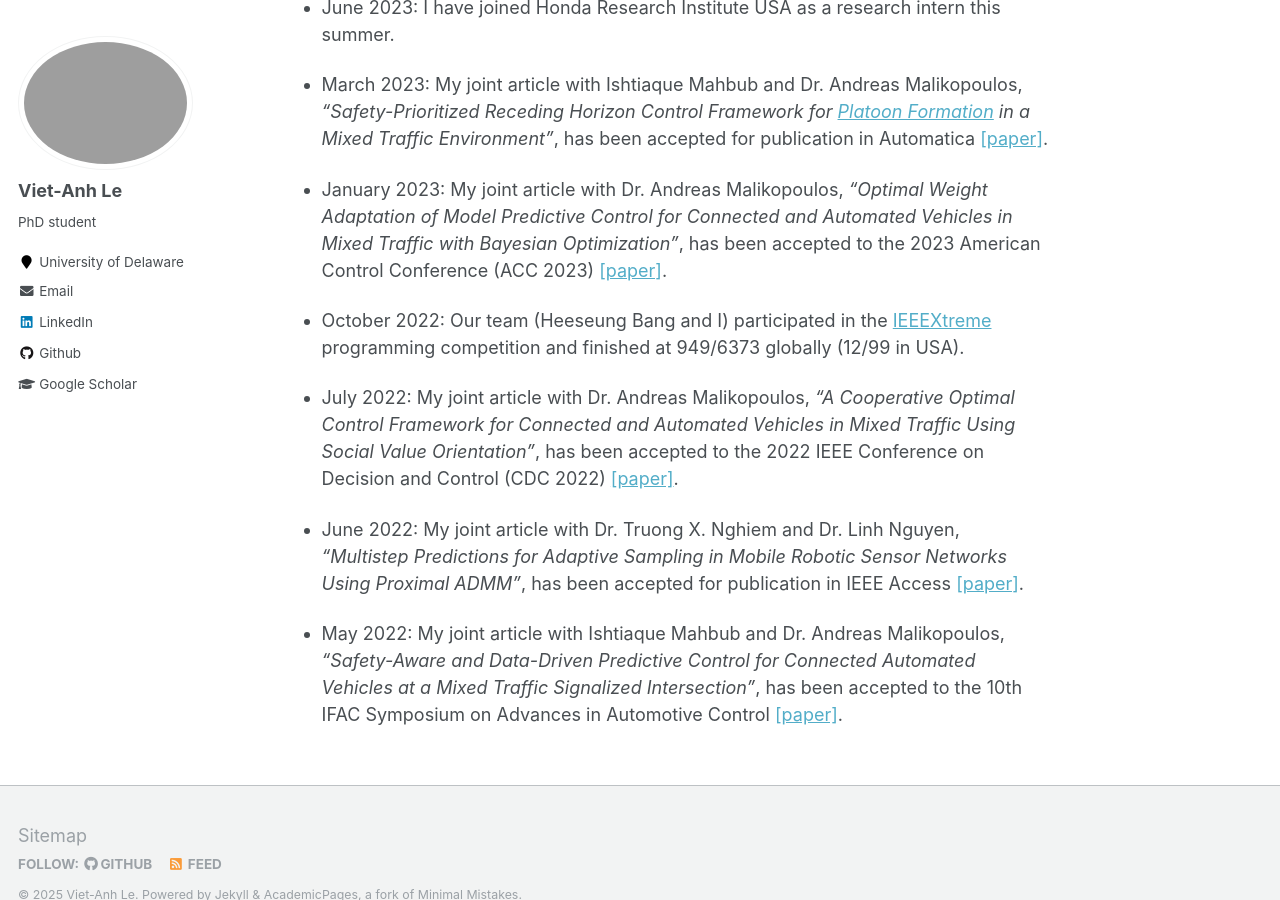
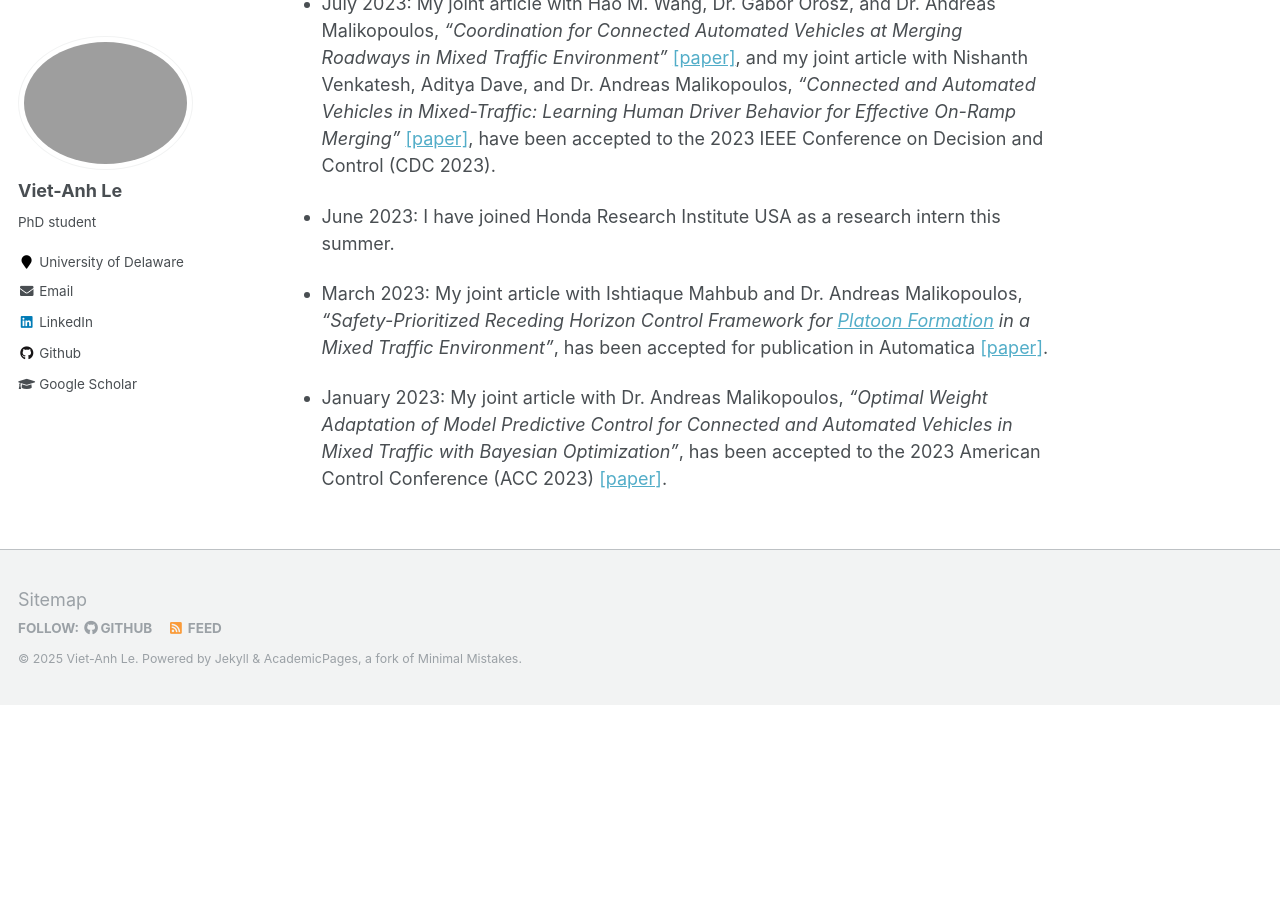
Before and after one commit to vietanhle0101/vietanhle0101.github.io, a Jekyll site: the page built from _pages/about.md, in a window 1280 px wide and 900 px high, scrolled down 2154 px. Built offline with Jekyll 4.4.1, drawn with Linux system fonts in a browser that asks for light colours; after the commit the page ends 2859 px from its top, so only the background shows below that; some of the changed text lies outside the part shown.

Commit message:
update CDC25 paper

```diff
--- a/_pages/about.md
+++ b/_pages/about.md
@@ -44,13 +48,13 @@ My current research interest includes Learning-based Control, Model Predictive C
 
 * January 2023: My joint article with Dr. Andreas Malikopoulos, <em>“Optimal Weight Adaptation of Model Predictive Control for Connected and Automated Vehicles in Mixed Traffic with Bayesian Optimization”</em>, has been accepted to the 2023 American Control Conference (ACC 2023) [[paper]](https://ieeexplore.ieee.org/abstract/document/10155950/).
 
-* October 2022: Our team (Heeseung Bang and I) participated in the [IEEEXtreme](https://ieeextreme.org/) programming competition and finished at 949/6373 globally (12/99 in USA).
+<!-- * October 2022: Our team (Heeseung Bang and I) participated in the [IEEEXtreme](https://ieeextreme.org/) programming competition and finished at 949/6373 globally (12/99 in USA).
 
 * July 2022: My joint article with Dr. Andreas Malikopoulos, <em>“A Cooperative Optimal Control Framework for Connected and Automated Vehicles in Mixed Traffic Using Social Value Orientation”</em>, has been accepted to the 2022 IEEE Conference on Decision and Control (CDC 2022) [[paper]](https://ieeexplore.ieee.org/document/9993337).
 
 * June 2022: My joint article with Dr. Truong X. Nghiem and Dr. Linh Nguyen, <em>"Multistep Predictions for Adaptive Sampling in Mobile Robotic Sensor Networks Using Proximal ADMM"</em>, has been accepted for publication in IEEE Access [[paper]](https://ieeexplore.ieee.org/document/9797705).
 
-* May 2022: My joint article with Ishtiaque Mahbub and Dr. Andreas Malikopoulos, <em>“Safety-Aware and Data-Driven Predictive Control for Connected Automated Vehicles at a Mixed Traffic Signalized Intersection”</em>, has been accepted to the 10th IFAC Symposium on Advances in Automotive Control [[paper]](https://www.sciencedirect.com/science/article/pii/S2405896322022935).
+* May 2022: My joint article with Ishtiaque Mahbub and Dr. Andreas Malikopoulos, <em>“Safety-Aware and Data-Driven Predictive Control for Connected Automated Vehicles at a Mixed Traffic Signalized Intersection”</em>, has been accepted to the 10th IFAC Symposium on Advances in Automotive Control [[paper]](https://www.sciencedirect.com/science/article/pii/S2405896322022935). -->
 
 <!-- * December 2021: My CDC 2021 paper was presented at the conference, in an invited session on "Gaussian Process Based Identification and Control". -->
 
```
Also changed, not shown: other parts of _pages/about.md (+4 -0 lines), 1 other file.
